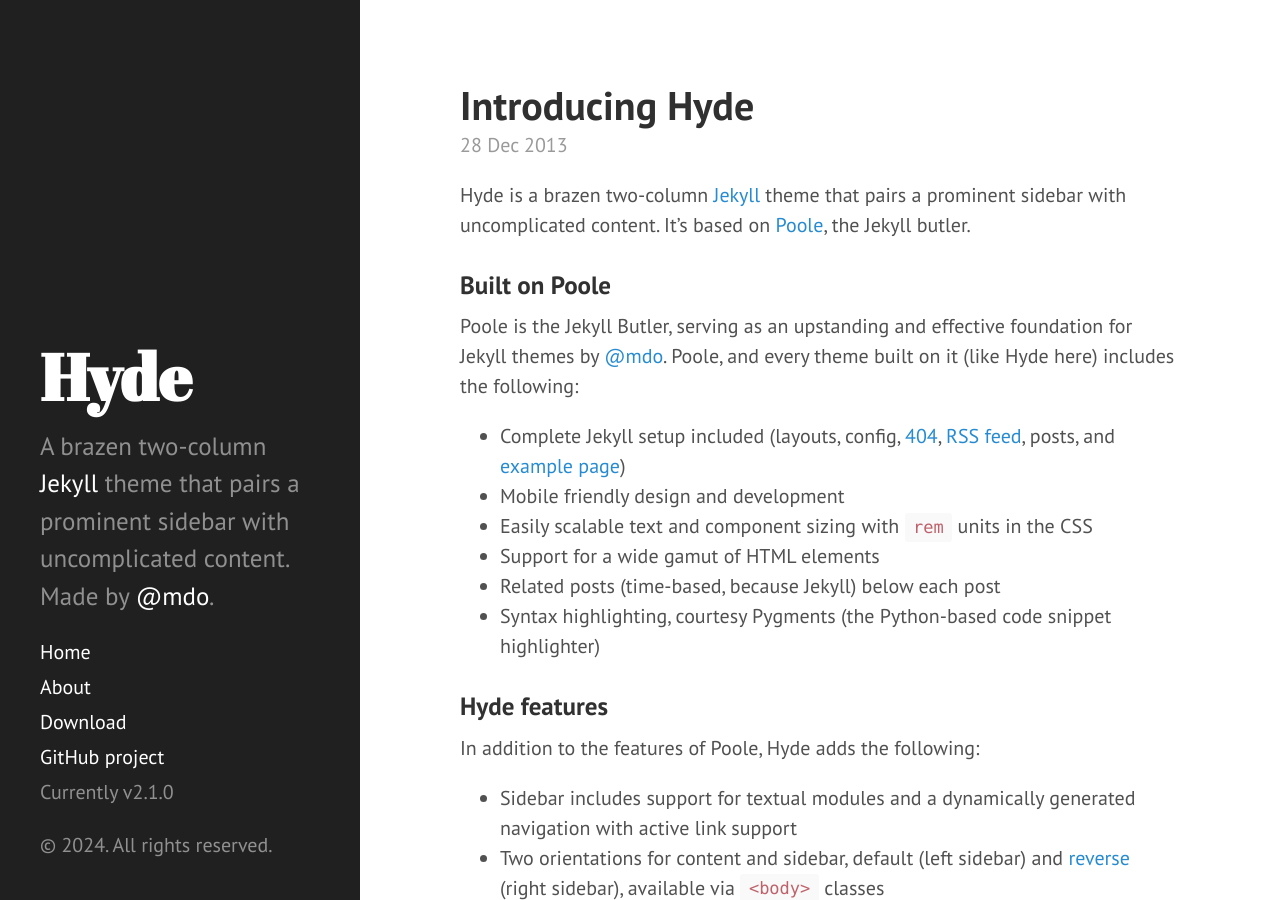
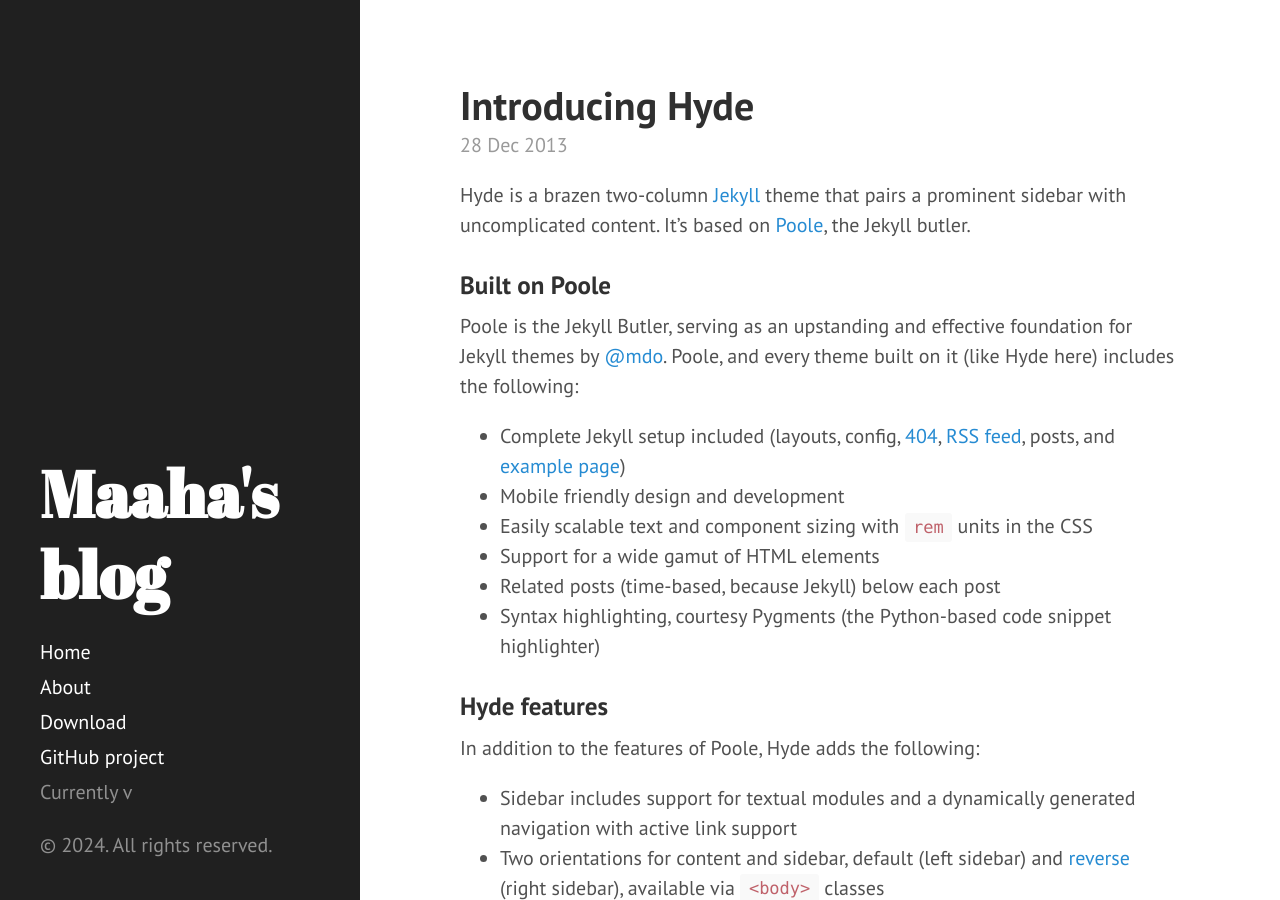
Before and after one commit to maahma/maahma.github.io, a Jekyll site: the page built from index.html, in a window 1280 px wide and 900 px high. Built offline with Jekyll 4.4.1, drawn with Linux system fonts in a browser that asks for light colours; the list of posts is cut into pages by our own code.

Commit message:
changed config

```diff
--- a/_config.yml
+++ b/_config.yml
@@ -3,24 +3,31 @@ markdown: kramdown
 highlighter: rouge
 
 # Permalinks
-permalink:        pretty
-relative_permalinks: true
+# permalink:        pretty
+# relative_permalinks: true
 
 # Setup
-title:            Hyde
-tagline:          'A Jekyll theme'
-description:      'A brazen two-column <a href="http://jekyllrb.com" target="_blank">Jekyll</a> theme that pairs a prominent sidebar with uncomplicated content. Made by <a href="https://twitter.com/mdo" target="_blank">@mdo</a>.'
-url:              http://hyde.getpoole.com
-baseurl:          /
+title:            "Maaha's blog"
+tagline:          ''
+description:      ''
+url:              https://maahma.github.io/
+baseurl:          ''
 
 author:
-  name:           'Mark Otto'
-  url:            https://twitter.com/mdo
+  name:           'Maaha Ahmad'
 
 paginate:         5
 
 # Custom vars
-version:          2.1.0
+# version:          2.1.0
 
 github:
-  repo:           https://github.com/poole/hyde
+  repo:           https://github.com/maahma/maahma.github.io
+
+plugins:
+  - jekyll-paginate
+  - jekyll-archives
+  - jekyll-commonmark-ghpages
+
+disqus:
+  shortname: maahaahmad
```
